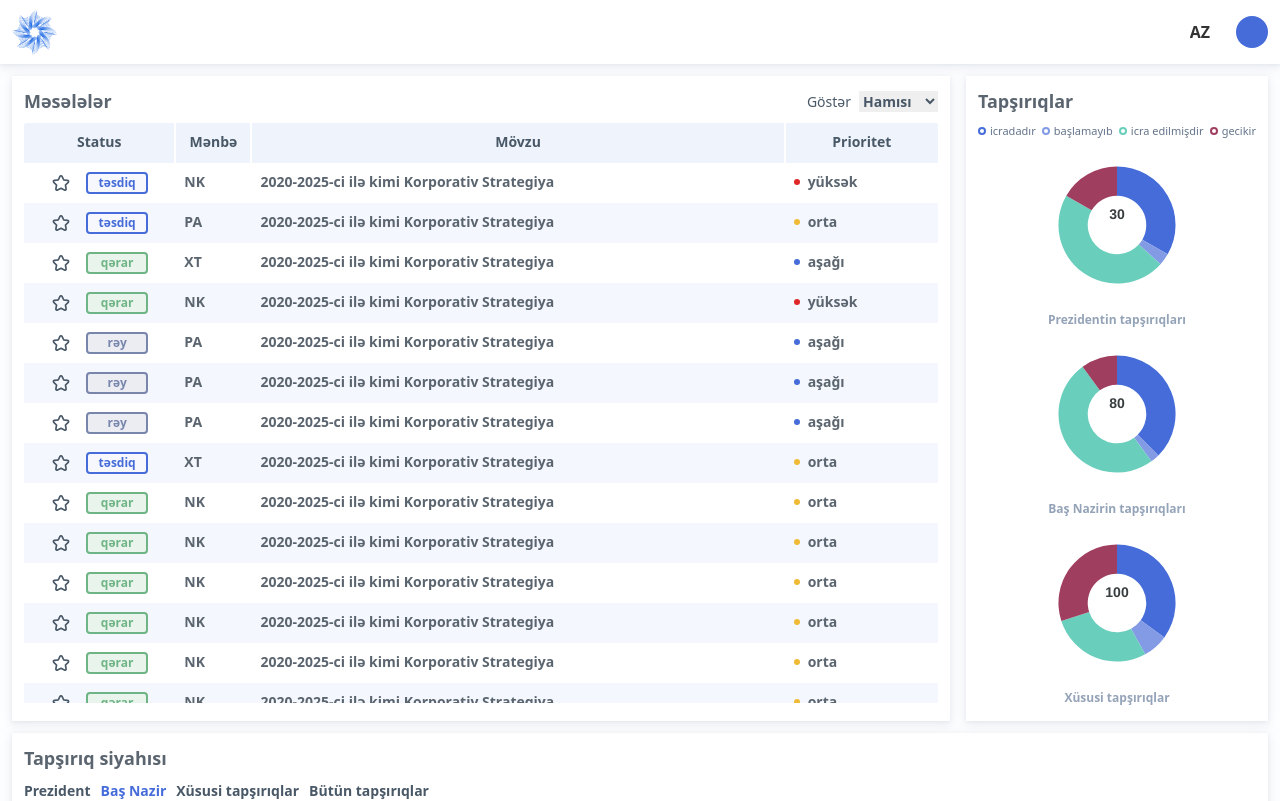
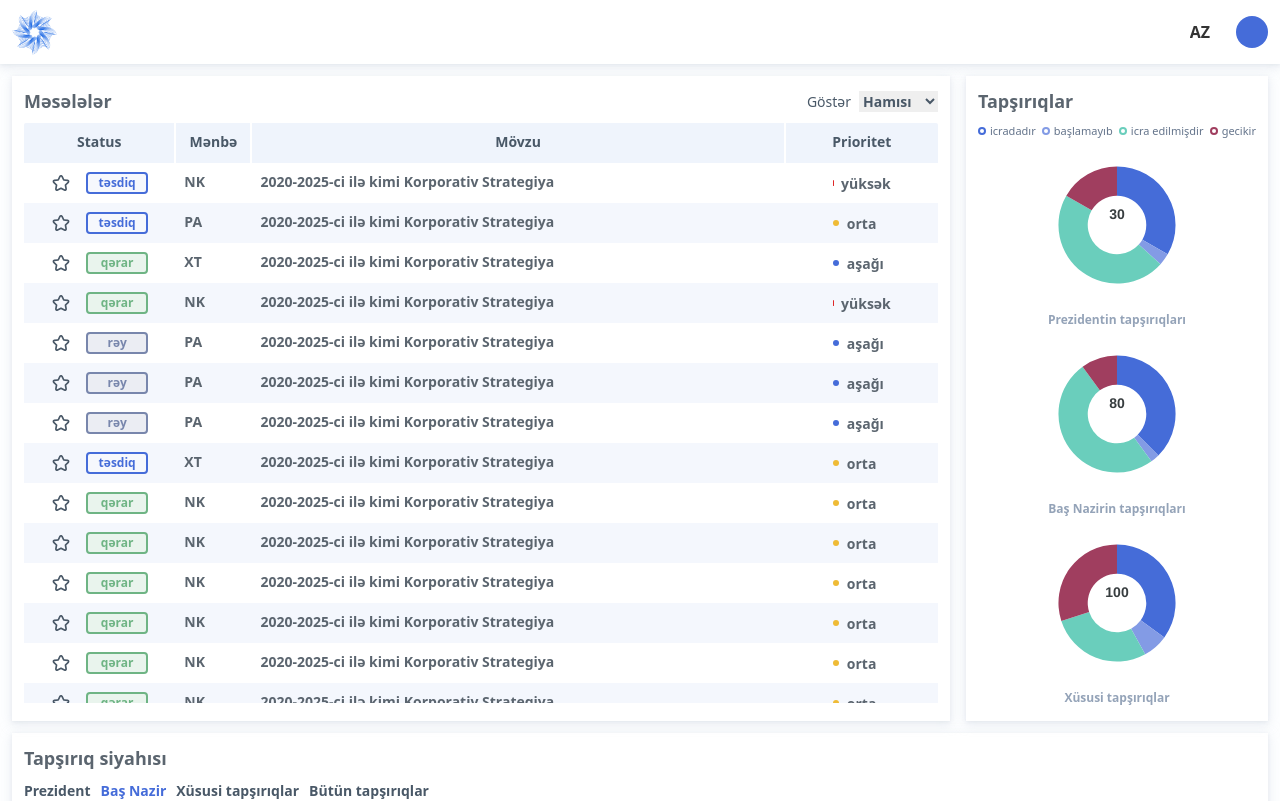
Before and after one commit to RahimliZakir/task-management-project-aih, a React (Vite) app: page / in a window 1280 px wide. Shown: the top 801 px of the page. Built offline with nearby package versions, Linux system fonts and the light colour scheme.

Commit message:
Same Width THings Done

```diff
--- a/src/components/pages/SelectedTask/Index.tsx
+++ b/src/components/pages/SelectedTask/Index.tsx
@@ -135,12 +135,12 @@ const SelectedTask = () => {
                   <td className="selected-task-td w-7/12 font-semibold">
                     {item.subject}
                   </td>
-                  <td className="selected-task-td w-2/12 font-semibold">
-                    <div className="flex items-center">
+                  <td className="selected-task-td w-2/12 font-semibold flex justify-center">
+                    <div className="flex items-center w-[58px]">
                       <span
                         className={`${getPriorityType(
                           item.priority.type
-                        )} w-[6px] h-[6px] mr-2`}
+                        )} inline-block w-[6px] h-[6px] mr-2`}
                       ></span>
                       {item.priority.content}
                     </div>
```
